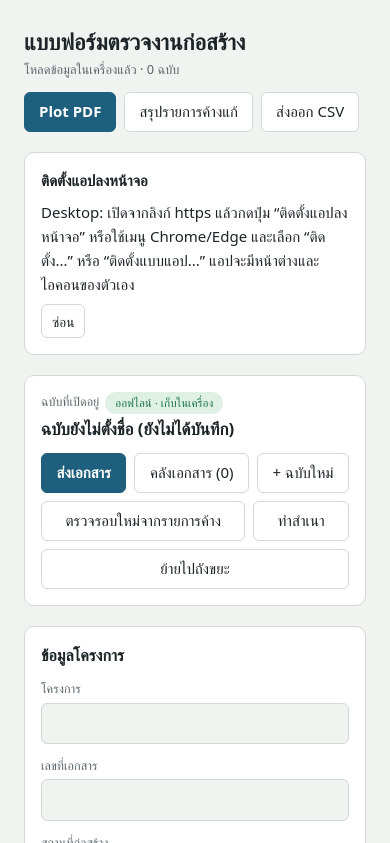
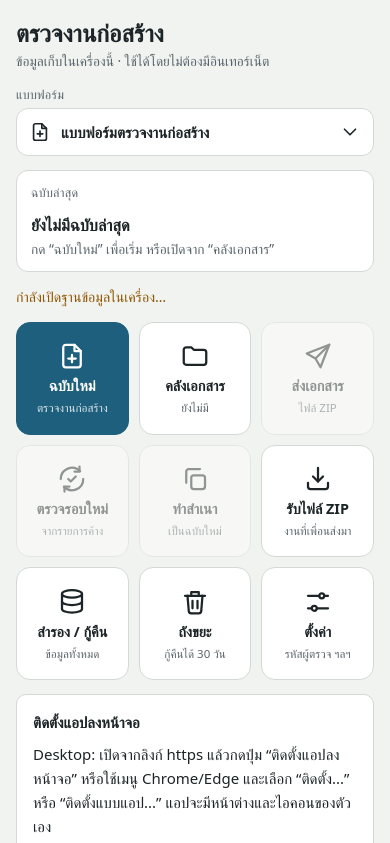
Before and after one commit to sittikorn0349/qc-app, a plain HTML site: page index.html in a window 390 px wide. Shown: the top 843 px of the page. Drawn offline with Linux system fonts and the light colour scheme; a web font is replaced by a local one.

Commit message:
Add files via upload

```diff
--- a/index.html
+++ b/index.html
@@ -2075,5 +2075,6 @@ button{font:inherit;cursor:pointer}
 </script>
 <script src="./pwa-extras.js"></script>
 <script src="./pwa-send.js"></script>
+<script src="./pwa-home.js"></script>
 <script>if('serviceWorker' in navigator&&location.protocol!=='file:')addEventListener('load',function(){navigator.serviceWorker.register('./sw.js').catch(function(){})})</script>
 </body></html>
--- /dev/null
+++ b/pwa-home.js
@@ -0,0 +1,343 @@
+/* Home screen for the offline app: a form picker, the "latest document" card and 9 equal square tiles,
+   plus a slim bar on the form page (back, send, ⋯ menu). It drives the form only through its existing
+   buttons, so documents, hashes and the send/receive format are untouched. */
+(function(){
+  'use strict';
+  var FORMS=[{id:'qc-inspection',name:'แบบฟอร์มตรวจงานก่อสร้าง'}];
+  var FORM_K='qc-form',CODE_K='qc-code',NAME_K='qc-sender-name';
+  function $(s,r){return (r||document).querySelector(s)}
+  function ls(k){try{return localStorage.getItem(k)}catch(e){return null}}
+  function lsSet(k,v){try{localStorage.setItem(k,v)}catch(e){}}
+  function el(tag,attrs){
+    var e=document.createElement(tag),a=attrs||{},k,i,c;
+    for(k in a){if(a[k]==null||a[k]===false)continue;if(k==='class')e.className=a[k];else if(k.slice(0,2)==='on')e[k]=a[k];else e.setAttribute(k,a[k]===true?'':a[k])}
+    for(i=2;i<arguments.length;i++){c=arguments[i];if(c==null||c===false)continue;e.appendChild(typeof c==='string'?document.createTextNode(c):c)}
+    return e;
+  }
+  var P={
+    plus:'<path d="M14 3H7a2 2 0 0 0-2 2v14a2 2 0 0 0 2 2h10a2 2 0 0 0 2-2V8z"/><path d="M14 3v5h5"/><path d="M12 11v6M9 14h6"/>',
+    folder:'<path d="M3 7a2 2 0 0 1 2-2h4l2 2h8a2 2 0 0 1 2 2v8a2 2 0 0 1-2 2H5a2 2 0 0 1-2-2z"/>',
+    send:'<path d="M21 3 10 14"/><path d="M21 3l-7 18-4-7-7-4z"/>',
+    recheck:'<path d="M21 12a9 9 0 0 1-15.5 6.2"/><path d="M3 12A9 9 0 0 1 18.5 5.8"/><path d="M18 2v4h-4"/><path d="M6 22v-4h4"/><path d="m9 12 2 2 4-4"/>',
+    copy:'<rect x="9" y="9" width="11" height="11" rx="2"/><path d="M5 15V6a2 2 0 0 1 2-2h9"/>',
+    inbox:'<path d="M12 3v11"/><path d="m8 10 4 4 4-4"/><path d="M4 15v3a2 2 0 0 0 2 2h12a2 2 0 0 0 2-2v-3"/>',
+    db:'<ellipse cx="12" cy="5.5" rx="8" ry="3"/><path d="M4 5.5v6c0 1.7 3.6 3 8 3s8-1.3 8-3v-6"/><path d="M4 11.5v6c0 1.7 3.6 3 8 3s8-1.3 8-3v-6"/>',
+    trash:'<path d="M4 7h16"/><path d="M10 11v6M14 11v6"/><path d="M6 7l1 12a2 2 0 0 0 2 2h6a2 2 0 0 0 2-2l1-12"/><path d="M9 7V4h6v3"/>',
+    gear:'<path d="M4 7h9M17 7h3M4 17h3M11 17h9"/><circle cx="15" cy="7" r="2"/><circle cx="9" cy="17" r="2"/>',
+    back:'<path d="M19 12H5"/><path d="m11 18-6-6 6-6"/>',
+    more:'<circle cx="5" cy="12" r="1.2"/><circle cx="12" cy="12" r="1.2"/><circle cx="19" cy="12" r="1.2"/>',
+    chev:'<path d="m6 9 6 6 6-6"/>'
+  };
+  function icon(n){var s=document.createElement('span');s.className='qh-ic';s.setAttribute('aria-hidden','true');
+    s.innerHTML='<svg viewBox="0 0 24 24" focusable="false">'+P[n]+'</svg>';return s}
+
+  var CSS=[
+    '#qc-home{position:fixed;inset:0;z-index:30;background:var(--bg);color:var(--fg);overflow-y:auto;-webkit-overflow-scrolling:touch;',
+    'padding-top:max(18px,env(safe-area-inset-top,0px));padding-bottom:max(24px,env(safe-area-inset-bottom,0px));',
+    'padding-left:max(16px,env(safe-area-inset-left,0px));padding-right:max(16px,env(safe-area-inset-right,0px))}',
+    '.qh-in{max-width:560px;margin:0 auto;display:flex;flex-direction:column;gap:14px}',
+    '.qh-in h1{font-size:1.5rem;margin:0}.qh-sub{color:var(--muted);font-size:.85rem;margin-top:2px}',
+    '.qh-lbl{font-size:.78rem;color:var(--muted);letter-spacing:.02em;margin-bottom:4px;display:block}',
+    '.qh-fp{position:relative}',
+    '.qh-fbtn{display:flex;align-items:center;gap:10px;width:100%;min-height:48px;padding:0 12px;border:1px solid var(--line);background:var(--surface);color:var(--fg);border-radius:12px;font:inherit;text-align:left;cursor:pointer}',
+    '.qh-fbtn .qh-t{flex:1;min-width:0;font-weight:600}',
+    '.qh-ic svg{width:22px;height:22px;stroke:currentColor;fill:none;stroke-width:1.8;stroke-linecap:round;stroke-linejoin:round;display:block}',
+    '.qh-flist{position:absolute;left:0;right:0;top:100%;margin:4px 0 0;padding:6px;list-style:none;background:var(--surface);border:1px solid var(--line);border-radius:12px;z-index:5;box-shadow:0 8px 24px rgba(0,0,0,.18)}',
+    '.qh-flist li{padding:10px 12px;border-radius:8px}',
+    '.qh-flist li[role=option]{cursor:pointer;display:flex;gap:8px;align-items:center;font-weight:600;background:var(--bg)}',
+    '.qh-flist li.qh-note{color:var(--muted);font-size:.8rem}',
+    '.qh-last{border:1px solid var(--line);background:var(--surface);border-radius:12px;padding:12px 14px;display:flex;flex-direction:column;gap:6px}',
+    '.qh-lt{font-weight:600;font-size:1.02rem;overflow-wrap:anywhere}.qh-ls{color:var(--muted);font-size:.85rem;overflow-wrap:anywhere}',
+    '.qh-lrow{display:flex;gap:8px;align-items:center;justify-content:space-between;flex-wrap:wrap}',
+    '.qh-msg{min-height:1.3em;font-size:.88rem;color:var(--warn);overflow-wrap:anywhere}.qh-msg:empty{display:none}',
+    '.qh-grid{display:grid;grid-template-columns:repeat(3,minmax(0,1fr));gap:10px}',
+    '.qh-tile{aspect-ratio:1/1;display:flex;flex-direction:column;align-items:center;justify-content:center;gap:6px;padding:8px 6px;text-align:center;',
+    'border:1px solid var(--line);background:var(--surface);color:var(--fg);border-radius:14px;font:inherit;cursor:pointer;min-width:0;-webkit-tap-highlight-color:transparent}',
+    '.qh-tile .qh-ic svg{width:30px;height:30px}',
+    '.qh-tile b{font-size:.9rem;font-weight:600;line-height:1.25;overflow-wrap:anywhere}',
+    '.qh-tile small{font-size:.72rem;color:var(--muted);line-height:1.2;overflow-wrap:anywhere}',
+    '.qh-tile.primary{background:var(--accent);border-color:var(--accent);color:var(--accent-fg)}.qh-tile.primary small{color:inherit;opacity:.85}',
+    '.qh-tile[aria-disabled=true]{opacity:.45}.qh-tile:active{transform:scale(.97)}',
+    '.qh-in h1:focus{outline:none}',
+    'body.qc-home-on{overflow:hidden}',
+    '#qc-home .qh-slot{display:flex;flex-direction:column;gap:12px}#qc-home .qh-slot:empty{display:none}',
+    /* form page bar */
+    '#qc-formbar{position:sticky;top:0;z-index:20;display:flex;align-items:center;gap:8px;background:var(--bg);padding:8px 0;border-bottom:1px solid var(--line)}',
+    '#qc-formbar .qf-t{flex:1;min-width:0;font-weight:600;white-space:nowrap;overflow:hidden;text-overflow:ellipsis}',
+    '#qc-formbar #qf-send{margin-left:auto}@media (max-width:560px){#qc-formbar .qf-t{display:none}}',
+    '#qc-formbar .btn{display:inline-flex;align-items:center;gap:6px;white-space:nowrap}',
+    '#qc-formbar .qh-ic svg{width:18px;height:18px}',
+    '.qf-menu{position:absolute;right:0;top:100%;margin-top:4px;min-width:220px;padding:6px;background:var(--surface);border:1px solid var(--line);border-radius:12px;z-index:25;box-shadow:0 8px 24px rgba(0,0,0,.18);display:flex;flex-direction:column;gap:4px}',
+    '.qf-menu button{display:flex;align-items:center;gap:8px;min-height:44px;padding:0 12px;border:0;border-radius:8px;background:transparent;color:var(--fg);font:inherit;text-align:left;cursor:pointer}',
+    '.qf-menu button:hover{background:var(--bg)}.qf-menu button.danger{color:var(--bad)}.qf-menu button.armed{background:var(--bad-bg);font-weight:600}',
+    'body.qc-hub .rb-top .rb-actions{display:none!important}',
+    /* sheet */
+    '#qh-sheet{position:fixed;inset:0;z-index:60;background:rgba(0,0,0,.5);display:flex;align-items:flex-end;justify-content:center;padding:0}',
+    '#qh-sheet .qh-card{width:100%;max-width:520px;max-height:90vh;overflow:auto;background:var(--surface);color:var(--fg);border:1px solid var(--line);border-radius:16px 16px 0 0;padding:16px max(16px,env(safe-area-inset-left,0px)) max(18px,env(safe-area-inset-bottom,0px));display:flex;flex-direction:column;gap:12px}',
+    '@media (min-width:700px){#qh-sheet{align-items:center}#qh-sheet .qh-card{border-radius:16px}}',
+    '#qh-sheet h2{margin:0;font-size:1.15rem}',
+    '.qh-big{display:flex;align-items:center;gap:12px;min-height:56px;padding:0 14px;border:1px solid var(--line);background:var(--bg);color:var(--fg);border-radius:12px;font:inherit;text-align:left;cursor:pointer}',
+    '.qh-big small{display:block;color:var(--muted);font-size:.78rem}',
+    '.qh-row{display:flex;flex-direction:column;gap:4px}.qh-row input{border:1px solid var(--line);background:var(--bg);border-radius:8px;min-height:44px;padding:0 10px}',
+    '.qh-kv{font-size:.85rem;color:var(--muted);overflow-wrap:anywhere}'
+  ].join('');
+
+  var booted=false,view='home',pending=false,pendT,home,wrap,formbar,msgEl,lastEls={},tiles={},sheet,menuEl,armT;
+
+  function click(sel){var b=$(sel);if(b)b.click();return !!b}
+  function curId(){return window.__qcForm&&window.__qcForm.cur&&window.__qcForm.cur()}
+  function curDoc(){var id=curId(),d=id&&window.__qcGetDoc&&window.__qcGetDoc(id);return (d&&!d.deletedAt)?d:null}
+  function libCount(){var b=$('#btn-list'),m=b&&/\((\d+)\)/.exec(b.textContent||'');return m?+m[1]:0}
+  function expectNav(){pending=true;clearTimeout(pendT);pendT=setTimeout(function(){pending=false},90000)}
+  function setMsg(t){if(msgEl)msgEl.textContent=t||''}
+
+  /* ---------- navigation ---------- */
+  function applyHome(){
+    view='home';home.hidden=false;document.body.classList.add('qc-home-on');
+    if(wrap){wrap.inert=true;wrap.setAttribute('aria-hidden','true')}
+    closeMenu();refresh();if(booted){var h=$('h1',home);if(h)h.focus({preventScroll:true})}home.scrollTop=0;
+  }
+  function applyForm(){
+    view='form';home.hidden=true;document.body.classList.remove('qc-home-on');
+    if(wrap){wrap.inert=false;wrap.removeAttribute('aria-hidden')}
+    window.scrollTo(0,0);
+  }
+  function goForm(){
+    if(view==='form')return;
+    try{history.pushState({qc:'form'},'')}catch(e){}
+    applyForm();
+  }
+  function goHome(){
+    if(view==='home')return;
+    var st=null;try{st=history.state}catch(e){}
+    if(st&&st.qc==='form'){try{history.back();return}catch(e){}}
+    applyHome();
+  }
+  window.addEventListener('popstate',function(e){
+    var s=e.state;if(s&&s.qc==='form')applyForm();else applyHome();
+  });
+
+  /* ---------- home content ---------- */
+  function refresh(){
+    if(!home)return;
+    var d=curDoc(),has=!!d,t=($('#curtitle')||{}).textContent||'';
+    t=t.replace(/\s*\(ยังไม่ได้บันทึก\)\s*$/,'');
+    if(has){
+      var m=d.meta||{};
+      lastEls.t.textContent=t||'ฉบับยังไม่ตั้งชื่อ';
+      var bits=[m.project,m.work,m.date].filter(Boolean).join(' · ');
+      var bd=$('#badge'),sb=$('#qc-sentbadge'),st=[];
+      if(sb&&!sb.hidden&&sb.textContent)st.push(sb.textContent);
+      lastEls.s.textContent=[bits,st.join(' · ')].filter(Boolean).join(' — ');
+      lastEls.open.hidden=false;
+    }else{
+      lastEls.t.textContent='ยังไม่มีฉบับล่าสุด';
+      lastEls.s.textContent='กด “ฉบับใหม่” เพื่อเริ่ม หรือเปิดจาก “คลังเอกสาร”';
+      lastEls.open.hidden=true;
+    }
+    Object.keys(tiles).forEach(function(k){
+      var tl=tiles[k];if(tl.need)tl.el.setAttribute('aria-disabled',has?'false':'true');
+    });
+    var n=libCount();tiles.lib.sub.textContent=n?n+' ฉบับ':'ยังไม่มี';
+  }
+
+  function tile(id,label,sub,ic,opts){
+    opts=opts||{};
+    var subEl=el('small',null,sub||''),b=el('button',{type:'button',class:'qh-tile'+(opts.primary?' primary':''),id:'qh-t-'+id,'aria-disabled':opts.need?'true':null},icon(ic),el('b',null,label),subEl);
+    b.addEventListener('click',function(){
+      if(opts.need&&!curDoc()){setMsg('ต้องมีฉบับล่าสุดก่อน กด “ฉบับใหม่” หรือเปิดฉบับจาก “คลังเอกสาร” แล้วลองอีกครั้ง');return}
+      setMsg('');opts.run();
+    });
+    tiles[id]={el:b,sub:subEl,need:!!opts.need};
+    return b;
+  }
+
+  function openLib(){expectNav();click('#btn-list')}
+  function openFile(){closeSheet();expectNav();click('#btn-list');var f=$('#bk-file');if(f)f.click()}
+
+  function build(){
+    var st=document.createElement('style');st.textContent=CSS;document.head.appendChild(st);
+    wrap=$('.wrap');
+    document.body.classList.add('qc-hub');
+
+    /* form picker */
+    var selId=ls(FORM_K),sel=FORMS.filter(function(f){return f.id===selId})[0]||FORMS[0];
+    var fname=el('span',{class:'qh-t'},sel.name);
+    var fbtn=el('button',{type:'button',class:'qh-fbtn',id:'qh-fbtn','aria-haspopup':'listbox','aria-expanded':'false'},icon('plus'),fname,icon('chev'));
+    var flist=el('ul',{class:'qh-flist',id:'qh-flist',role:'listbox','aria-label':'เลือกแบบฟอร์ม',hidden:true});
+    FORMS.forEach(function(f){
+      var li=el('li',{role:'option','aria-selected':f.id===sel.id?'true':'false'},f.name+(f.id===sel.id?'  ✓':''));
+      li.addEventListener('click',function(){lsSet(FORM_K,f.id);fname.textContent=f.name;flist.hidden=true;fbtn.setAttribute('aria-expanded','false')});
+      flist.appendChild(li);
+    });
+    flist.appendChild(el('li',{class:'qh-note'},'ตอนนี้มีแบบฟอร์มเดียว แบบฟอร์มอื่นจะเพิ่มในรายการนี้ภายหลัง'));
+    fbtn.addEventListener('click',function(e){e.stopPropagation();var o=flist.hidden;flist.hidden=!o;fbtn.setAttribute('aria-expanded',o?'true':'false')});
+    document.addEventListener('click',function(e){if(!flist.hidden&&!flist.contains(e.target)){flist.hidden=true;fbtn.setAttribute('aria-expanded','false')}});
+    var fp=el('div',{class:'qh-fp'},el('span',{class:'qh-lbl'},'แบบฟอร์ม'),fbtn,flist);
+
+    /* latest card */
+    lastEls.t=el('div',{class:'qh-lt'});lastEls.s=el('div',{class:'qh-ls'});
+    lastEls.open=el('button',{type:'button',class:'btn primary',id:'qh-open'},'เปิดต่อ');
+    lastEls.open.addEventListener('click',function(){goForm()});
+    var last=el('section',{class:'qh-last','aria-label':'ฉบับล่าสุด'},el('span',{class:'qh-lbl'},'ฉบับล่าสุด'),el('div',{class:'qh-lrow'},el('div',{style:'min-width:0;flex:1 1 12rem'},lastEls.t,lastEls.s),lastEls.open));
+
+    msgEl=el('div',{class:'qh-msg',role:'status','aria-live':'polite',id:'qh-msg'});
+
+    /* tiles */
+    var grid=el('div',{class:'qh-grid',role:'group','aria-label':'เมนูหลัก'},
+      tile('new','ฉบับใหม่',sel.name.replace(/^แบบฟอร์ม/,''),'plus',{primary:true,run:function(){expectNav();click('#btn-new')}}),
+      tile('lib','คลังเอกสาร','','folder',{run:openLib}),
+      tile('send','ส่งเอกสาร','ไฟล์ ZIP','send',{need:true,run:function(){click('#btn-send')}}),
+      tile('follow','ตรวจรอบใหม่','จากรายการค้าง','recheck',{need:true,run:function(){expectNav();click('#btn-follow')}}),
+      tile('dup','ทำสำเนา','เป็นฉบับใหม่','copy',{need:true,run:function(){expectNav();click('#btn-dup')}}),
+      tile('imp','รับไฟล์ ZIP','งานที่เพื่อนส่งมา','inbox',{run:openFile}),
+      tile('bk','สำรอง / กู้คืน','ข้อมูลทั้งหมด','db',{run:openBackup}),
+      tile('trash','ถังขยะ','กู้คืนได้ 30 วัน','trash',{run:openTrash}),
+      tile('set','ตั้งค่า','รหัสผู้ตรวจ ฯลฯ','gear',{run:openSettings}));
+
+    var slot=el('div',{class:'qh-slot',id:'qh-slot'});
+    home=el('div',{id:'qc-home',role:'main','aria-label':'หน้าแรก'},
+      el('div',{class:'qh-in'},
+        el('header',null,el('h1',{tabindex:'-1'},'ตรวจงานก่อสร้าง'),el('div',{class:'qh-sub'},'ข้อมูลเก็บในเครื่องนี้ · ใช้ได้โดยไม่ต้องมีอินเทอร์เน็ต')),
+        fp,last,msgEl,grid,slot));
+    document.body.appendChild(home);
+
+    /* form bar */
+    var back=el('button',{type:'button',class:'btn',id:'qf-back','aria-label':'กลับหน้าแรก'},icon('back'),'หน้าแรก');
+    back.addEventListener('click',goHome);
+    var title=el('div',{class:'qf-t',id:'qf-title'},'');
+    var send=el('button',{type:'button',class:'btn primary',id:'qf-send'},icon('send'),'ส่งเอกสาร');
+    send.addEventListener('click',function(){click('#btn-send')});
+    var more=el('button',{type:'button',class:'btn',id:'qf-more','aria-haspopup':'menu','aria-expanded':'false','aria-label':'เมนูเพิ่มเติม'},icon('more'));
+    more.addEventListener('click',function(e){e.stopPropagation();menuEl?closeMenu():openMenu(more)});
+    formbar=el('div',{id:'qc-formbar',class:'noprint'},back,title,send,more);
+    if(wrap)wrap.insertBefore(formbar,wrap.firstChild);
+    document.addEventListener('click',function(e){if(menuEl&&!menuEl.contains(e.target))closeMenu()});
+    document.addEventListener('keydown',function(e){
+      if(e.key!=='Escape')return;
+      if(sheet){closeSheet();return}
+      if(menuEl)closeMenu();
+    });
+
+    /* mirror status + title, auto-navigate after actions that open/create a document */
+    var NAV=/^(เปิดฉบับ|เริ่มฉบับใหม่|ทำสำเนาแล้ว|สร้างฉบับใหม่จากรายการค้าง)/,TRASHED=/^ย้ายไปถังขยะแล้ว/;
+    var s=$('#status');
+    if(s)new MutationObserver(function(){
+      var t=(s.textContent||'').trim();if(!t)return;
+      if(view==='home'){
+        if(!/^(กำลังเตรียม|โหลดข้อมูล)/.test(t))setMsg(NAV.test(t)&&pending?'':t);
+        if(pending&&NAV.test(t)){pending=false;closeSheet();goForm();if(/^เริ่มฉบับใหม่/.test(t)){var f=$('#m-docno');if(f)f.focus({preventScroll:true})}}
+      }else if(pending&&TRASHED.test(t)){pending=false;goHome();setMsg(t)}
+      refresh();
+    }).observe(s,{childList:true,characterData:true,subtree:true});
+    var ct=$('#curtitle');
+    function syncTitle(){var t=((ct&&ct.textContent)||'').replace(/\s*\(ยังไม่ได้บันทึก\)\s*$/,'');title.textContent=t||'ฉบับยังไม่ตั้งชื่อ';refresh()}
+    if(ct)new MutationObserver(syncTitle).observe(ct,{childList:true,characterData:true,subtree:true});
+    var bl=$('#btn-list');if(bl)new MutationObserver(refresh).observe(bl,{childList:true,characterData:true,subtree:true});
+    window.addEventListener('qc-change',refresh);
+    syncTitle();
+
+    /* the install card and backup reminder belong on the home page */
+    var tries=0,iv=setInterval(function(){
+      var c=$('#qc-installcard'),b=$('#qc-bar');
+      if(c||b){clearInterval(iv);if(c)slot.appendChild(c);if(b)slot.appendChild(b)}
+      else if(++tries>40)clearInterval(iv);
+    },100);
+
+    try{history.replaceState({qc:'home'},'')}catch(e){}
+    applyHome();booted=true;
+  }
+
+  /* ---------- form-page menu ---------- */
+  function openMenu(anchor){
+    closeMenu();
+    var lib=el('button',{type:'button',role:'menuitem'},icon('folder'),'ไปที่คลังเอกสาร');
+    lib.addEventListener('click',function(){closeMenu();click('#btn-list')});
+    var del=el('button',{type:'button',role:'menuitem',class:'danger'},icon('trash'),'ย้ายไปถังขยะ');
+    del.addEventListener('click',function(){
+      if(del.classList.contains('armed')){
+        clearTimeout(armT);closeMenu();expectNav();
+        var r=$('#reset');if(r){r.click();r.click()}
+        return;
+      }
+      del.classList.add('armed');del.lastChild.textContent='กดอีกครั้งเพื่อยืนยัน';
+      armT=setTimeout(function(){del.classList.remove('armed');del.lastChild.textContent='ย้ายไปถังขยะ'},3500);
+    });
+    menuEl=el('div',{class:'qf-menu',role:'menu'},lib,del);
+    formbar.appendChild(menuEl);anchor.setAttribute('aria-expanded','true');
+  }
+  function closeMenu(){
+    if(menuEl){menuEl.remove();menuEl=null}clearTimeout(armT);
+    var m=$('#qf-more');if(m)m.setAttribute('aria-expanded','false');
+  }
+
+  /* ---------- sheets ---------- */
+  function openSheet(title,nodes){
+    closeSheet();
+    var card=el('div',{class:'qh-card',role:'dialog','aria-modal':'true','aria-label':title},el('h2',null,title));
+    nodes.forEach(function(n){card.appendChild(n)});
+    var close=el('button',{type:'button',class:'btn'},'ปิด');close.addEventListener('click',closeSheet);card.appendChild(close);
+    sheet=el('div',{id:'qh-sheet'},card);
+    sheet.addEventListener('mousedown',function(e){if(e.target===sheet)closeSheet()});
+    document.body.appendChild(sheet);close.focus();
+  }
+  function closeSheet(){if(sheet){sheet.remove();sheet=null}}
+  function big(ic,t,sub,fn){
+    var b=el('button',{type:'button',class:'qh-big'},icon(ic),el('span',null,t,el('small',null,sub||'')));
+    b.addEventListener('click',fn);return b;
+  }
+  function openBackup(){
+    openSheet('สำรอง / กู้คืนข้อมูล',[
+      el('div',{class:'qh-kv'},'ไฟล์สำรองเก็บทุกฉบับ โฟลเดอร์ และรูป เก็บไว้ในที่ปลอดภัย (เช่น Drive, LINE Keep) เผื่อเครื่องหาย'),
+      big('db','สำรองข้อมูลทั้งหมด (ZIP)','บันทึกไฟล์ลงเครื่อง',function(){closeSheet();expectNav();click('#btn-list');setTimeout(function(){click('#bk-export')},60)}),
+      big('inbox','กู้คืนจากไฟล์ ZIP','เลือกไฟล์สำรองหรือไฟล์ส่งงาน',openFile)
+    ]);
+  }
+  function openTrash(){
+    expectNav();click('#btn-list');
+    var n=0,iv=setInterval(function(){
+      var b=$('.fd-trash .fd-open');
+      if(b){clearInterval(iv);b.click()}else if(++n>20)clearInterval(iv);
+    },60);
+  }
+  function openSettings(){
+    var code=el('input',{type:'text',id:'qs-code',maxlength:'6',value:ls(CODE_K)||'',placeholder:'เช่น A',autocapitalize:'characters'});
+    var name=el('input',{type:'text',id:'qs-name',value:ls(NAME_K)||'',placeholder:'เช่น สมชาย ใจดี',autocomplete:'name'});
+    var saved=el('div',{class:'qh-kv',role:'status'});
+    var save=el('button',{type:'button',class:'btn primary'},'บันทึกการตั้งค่า');
+    save.addEventListener('click',function(){
+      lsSet(CODE_K,code.value.trim().replace(/[^A-Za-z0-9ก-๙]/g,'').slice(0,6));lsSet(NAME_K,name.value.trim());
+      code.value=ls(CODE_K)||'';saved.textContent='บันทึกแล้ว (รหัสนี้จะนำหน้าเลขที่เอกสารของฉบับใหม่)';
+    });
+    var store=el('div',{class:'qh-kv'},'กำลังตรวจที่เก็บข้อมูล…'),ver=el('div',{class:'qh-kv'},'');
+    var persist=el('button',{type:'button',class:'btn',hidden:true},'ขอให้เบราว์เซอร์เก็บข้อมูลถาวร');
+    function mb(n){return (n/1048576).toFixed(n>=1048576*10?0:1)+' MB'}
+    function renderStore(){
+      try{
+        var ps=navigator.storage&&navigator.storage.persisted?navigator.storage.persisted():Promise.resolve(null),
+            es=navigator.storage&&navigator.storage.estimate?navigator.storage.estimate():Promise.resolve(null);
+        Promise.all([ps,es]).then(function(r){
+          var p=r[0],e=r[1],t='ที่เก็บข้อมูล: '+(p===true?'ถาวร (เบราว์เซอร์รับรองแล้ว)':(p===false?'ยังไม่รับรองถาวร ควรสำรองไฟล์เป็นระยะ':'ไม่ทราบสถานะ'));
+          if(e&&e.usage!=null)t+=' · ใช้ไป '+mb(e.usage)+(e.quota?' จาก '+mb(e.quota):'');
+          store.textContent=t;persist.hidden=p!==false||!navigator.storage.persist;
+        }).catch(function(){store.textContent='ตรวจที่เก็บข้อมูลไม่ได้'});
+      }catch(e){store.textContent='ตรวจที่เก็บข้อมูลไม่ได้'}
+    }
+    persist.addEventListener('click',function(){try{navigator.storage.persist().then(renderStore,renderStore)}catch(e){}});
+    try{caches.keys().then(function(k){var v=k.filter(function(x){return /^qc-v/.test(x)});ver.textContent='เวอร์ชันแอป: '+(v.join(', ')||'-')+(navigator.onLine?'':' · ออฟไลน์')})}catch(e){}
+    renderStore();
+    openSheet('ตั้งค่า',[
+      el('div',{class:'qh-row'},el('label',{class:'qh-lbl','for':'qs-code'},'รหัสผู้ตรวจ (นำหน้าเลขที่เอกสาร สูงสุด 6 ตัว)'),code),
+      el('div',{class:'qh-row'},el('label',{class:'qh-lbl','for':'qs-name'},'ชื่อผู้ส่งไฟล์'),name),
+      save,saved,store,persist,ver,
+      el('a',{href:'./share-test.html',class:'qh-kv'},'ทดสอบการส่งไฟล์จากมือถือ (หน้าทดสอบ)')
+    ]);
+  }
+
+  function boot(){
+    if(!$('.wrap')||!$('#status')){setTimeout(boot,50);return}
+    build();
+    window.__qcHome={go:function(v){v==='form'?goForm():goHome()},view:function(){return view}};
+  }
+  if(document.readyState==='loading')document.addEventListener('DOMContentLoaded',boot);else boot();
+})();
--- a/sw.js
+++ b/sw.js
@@ -1,5 +1,5 @@
-var V='qc-v10',FONTS='qc-fonts-v1';
-var SHELL=['./','./index.html','./manifest.webmanifest','./pwa-shell.js','./pwa-extras.js','./pwa-send.js','./share-test.html','./libs/jspdf.umd.min.js','./libs/html2canvas.min.js','./icons/icon-192.png','./icons/icon-512.png','./icons/icon-maskable-512.png','./icons/apple-touch-icon.png'];
+var V='qc-v11',FONTS='qc-fonts-v1';
+var SHELL=['./','./index.html','./manifest.webmanifest','./pwa-shell.js','./pwa-extras.js','./pwa-send.js','./pwa-home.js','./share-test.html','./libs/jspdf.umd.min.js','./libs/html2canvas.min.js','./icons/icon-192.png','./icons/icon-512.png','./icons/icon-maskable-512.png','./icons/apple-touch-icon.png'];
 self.addEventListener('install',function(e){e.waitUntil(caches.open(V).then(function(c){return c.addAll(SHELL)}).then(function(){return self.skipWaiting()}))});
 self.addEventListener('activate',function(e){e.waitUntil(caches.keys().then(function(ks){return Promise.all(ks.filter(function(k){return k!==V&&k!==FONTS}).map(function(k){return caches.delete(k)}))}).then(function(){return self.clients.claim()}))});
 function idb(){return new Promise(function(res,rej){var r=indexedDB.open('qc-offline',1);
```
Also changed, not shown: README.md.
